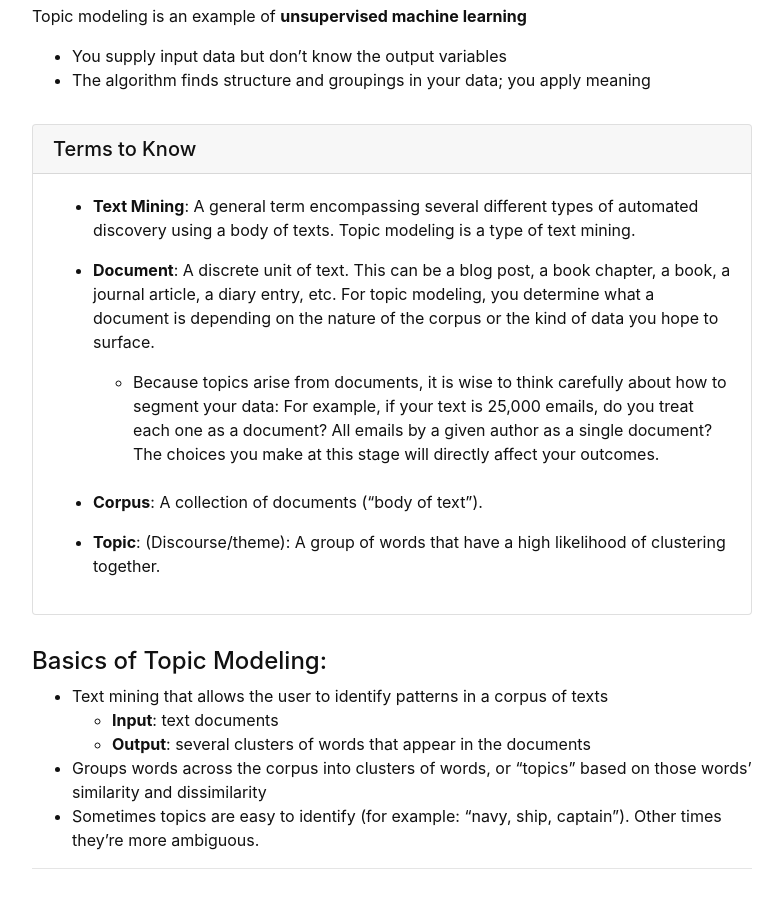
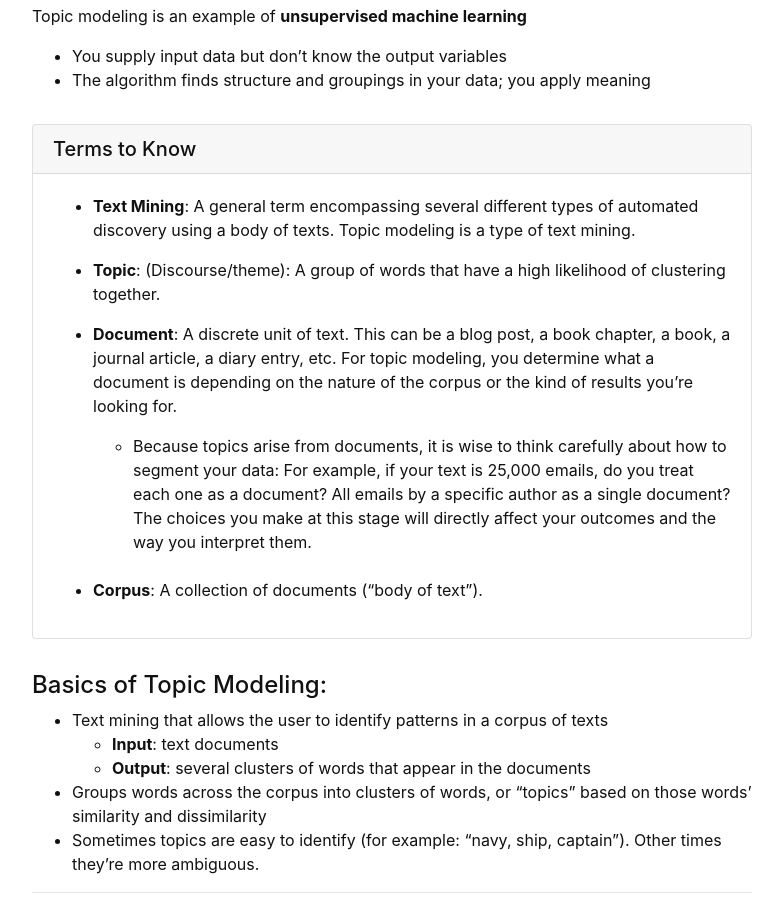
Before and after one commit to owikle/topicmodeling, a Jekyll site: the page built from content/0-intro.md, in a window 1280 px wide and 900 px high, scrolled down 560 px. Shown: the whole window, without its empty margins (248-1031 px from the left). Built offline with Jekyll 4.4.1, drawn with Linux system fonts in a browser that asks for light colours.

Commit message:
last edits

```diff
--- a/content/0-intro.md
+++ b/content/0-intro.md
@@ -30,14 +30,14 @@ Topic modeling is an example of **unsupervised machine learning**
 {% capture terms %}
 - **Text Mining**: A general term encompassing several different types of automated discovery using a body of texts. Topic modeling is a type of text mining.
 
-- **Document**: A discrete unit of text. This can be a blog post, a book chapter, a book, a journal article, a diary entry, etc. For topic modeling, you determine what a document is depending on the nature of the corpus or the kind of data you hope to surface.
+- **Topic**: (Discourse/theme): A group of words that have a high likelihood of clustering together.
 
-    - Because topics arise from documents, it is wise to think carefully about how to segment your data: For example, if your text is 25,000 emails, do you treat each one as a document?  All emails by a given author as a single document?  The choices you make at this stage will directly affect your outcomes.
+- **Document**: A discrete unit of text. This can be a blog post, a book chapter, a book, a journal article, a diary entry, etc. For topic modeling, you determine what a document is depending on the nature of the corpus or the kind of results you're looking for.
+
+    - Because topics arise from documents, it is wise to think carefully about how to segment your data: For example, if your text is 25,000 emails, do you treat each one as a document?  All emails by a specific author as a single document?  The choices you make at this stage will directly affect your outcomes and the way you interpret them.
 
 {:.pt-2}
 - **Corpus**: A collection of documents ("body of text").
-
-- **Topic**: (Discourse/theme): A group of words that have a high likelihood of clustering together.
 {% endcapture %}
 {% include card.md text=terms header="Terms to Know" %}
 
```
Also changed, not shown: content/1-use.md (+5 -4 lines), content/2-tools.md (+3 -3 lines).
